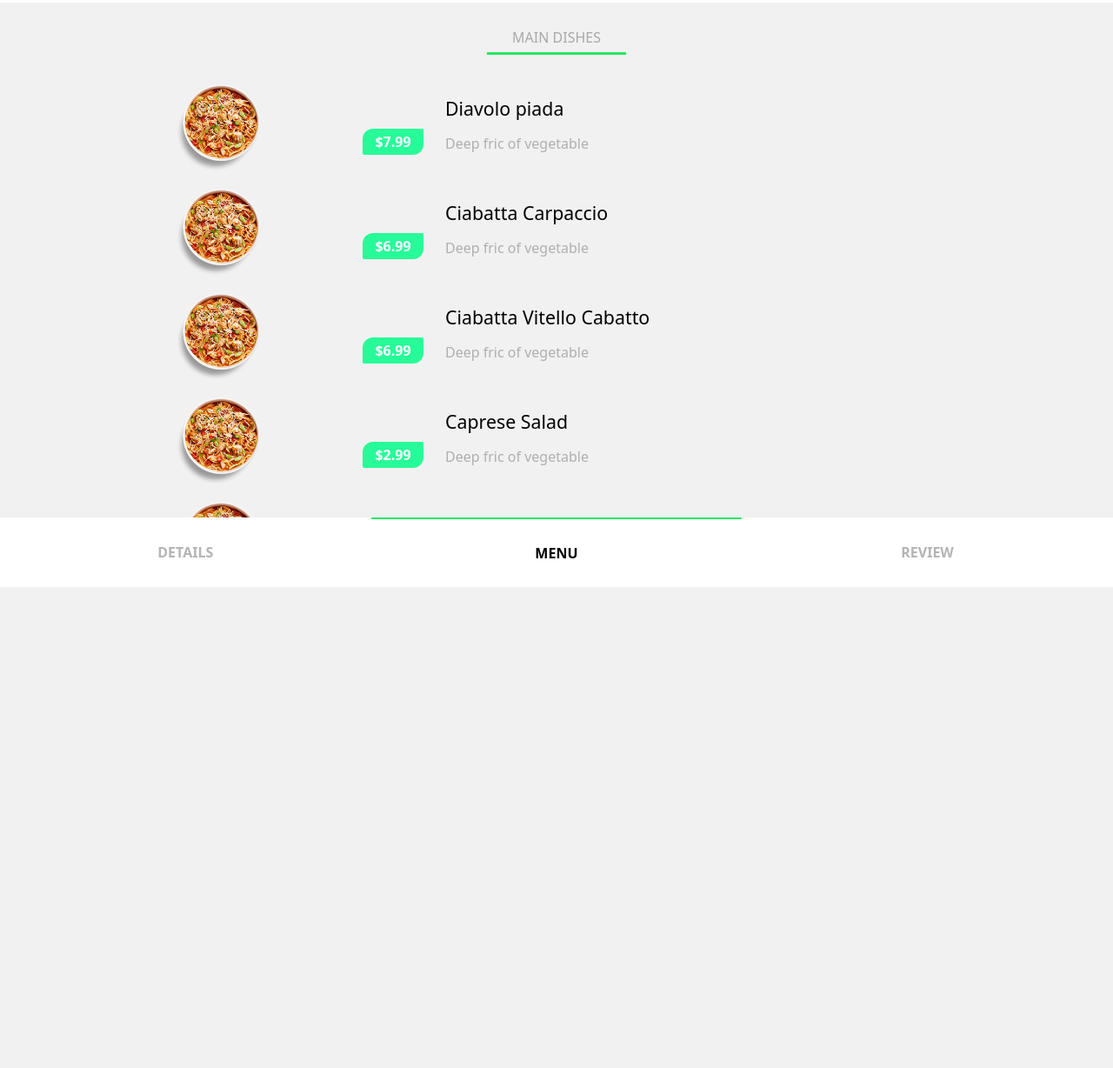
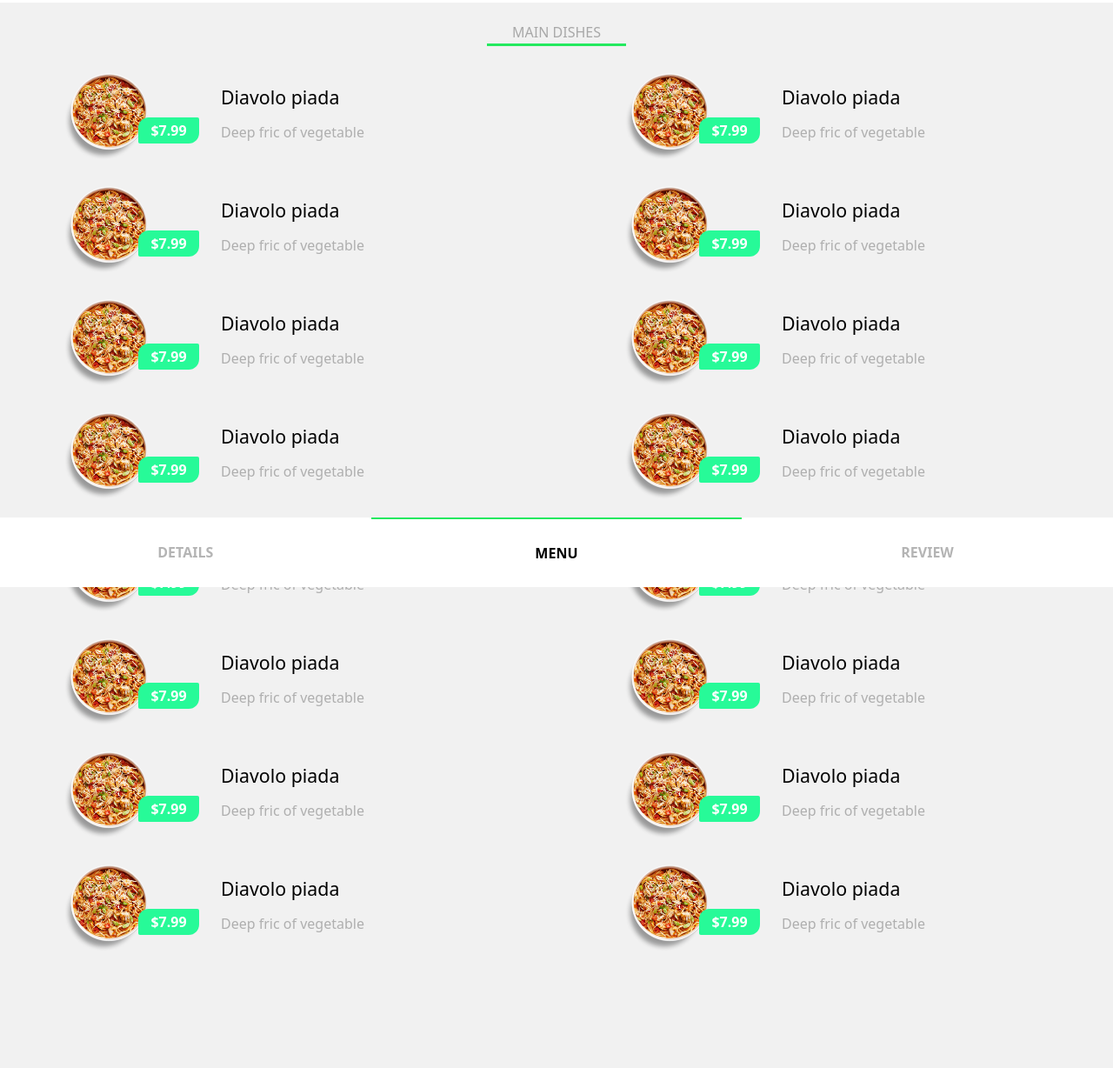
Before and after one commit to lightbblue/app_restaurante, a plain HTML site: page platillos.html in a window 1280 px wide. Shown: the part 125-1353 px from the top of the page at 87% size. Before the commit the page ends 800 px from the top, so only its background shows below. Drawn offline with Linux system fonts and the light colour scheme.

Commit message:
Final App Restaurante

```diff
--- a/css/platillos.css
+++ b/css/platillos.css
@@ -15,6 +15,7 @@ body{
     display: flex;
     flex-direction: column;
     background-color: rgb(241, 241, 241);
+    padding-bottom: 10%!important;
     & header{
         position: relative;
         top: 0;
@@ -55,10 +56,10 @@ body{
         }
         & .container{
             width: 100%;
-            height: 87.5%;
             display: flex;
             flex-direction: column;
             overflow-y: scroll;
+            padding-bottom: 15%;
             & a{
                 color: black;
             }
@@ -110,12 +111,12 @@ body{
         }
     }
     & nav{
-        position: absolute;
+        position: fixed;
         bottom: 0px;
         height: 10%;
         width: 100%;
         display: flex;
-        background-color: white;
+        background-color: rgb(255, 255, 255);
         & .boton{
             flex: 0 0 33.33%;
             background-color: transparent;
@@ -134,3 +135,17 @@ body{
         }
     }
 }
+@media screen and (orientation=landscape){
+     .container{
+        display: flex;
+        /* width: 80%!important;  */
+        flex-direction: row!important;
+        flex-wrap: wrap!important;
+        padding-bottom: 10%!important;
+        gap: 10px;
+        .card{
+            height: 100px;
+            flex: 0 0 calc(50% - 5px)!important;
+        }
+    }
+}
--- a/platillos.html
+++ b/platillos.html
@@ -15,8 +15,7 @@
     <main>
         <section>MAIN DISHES<div></div></section>
         <div class="container">
-            <a href="./comida.html">
-                <div class="card">
+            <a href="./comida.html" class="card">
                 <div class="fotocontainer">
                     <img src="./img/diavolo-pasta-6c705f25988e2c773945c5fd250e748b6ab5d3f450c5c2c2111ca5216b31e501.png" class="foto">
                     <div class="precio">$7.99</div>
@@ -25,50 +24,9 @@
                     <div class="title">Diavolo piada</div>
                     <div class="desc">Deep fric of vegetable</div>
                 </div>
-                </div>
             </a>
 
-            <a href="./comida.html">
-                <div class="card">
-                    <div class="fotocontainer">
-                        <img src="./img/diavolo-pasta-6c705f25988e2c773945c5fd250e748b6ab5d3f450c5c2c2111ca5216b31e501.png" class="foto">
-                        <div class="precio">$6.99</div>
-                    </div>
-                    <div class="info">
-                        <div class="title">Ciabatta Carpaccio</div>
-                        <div class="desc">Deep fric of vegetable</div>
-                    </div>
-                </div>
-            </a>
-
-            <a href="./comida.html">
-                <div class="card">
-                    <div class="fotocontainer">
-                        <img src="./img/diavolo-pasta-6c705f25988e2c773945c5fd250e748b6ab5d3f450c5c2c2111ca5216b31e501.png" class="foto">
-                        <div class="precio">$6.99</div>
-                    </div>
-                    <div class="info">
-                        <div class="title">Ciabatta Vitello Cabatto</div>
-                        <div class="desc">Deep fric of vegetable</div>
-                    </div>
-                </div>
-            </a>
-
-            <a href="./comida.html">
-                <div class="card">
-                    <div class="fotocontainer">
-                        <img src="./img/diavolo-pasta-6c705f25988e2c773945c5fd250e748b6ab5d3f450c5c2c2111ca5216b31e501.png" class="foto">
-                        <div class="precio">$2.99</div>
-                    </div>
-                    <div class="info">
-                        <div class="title">Caprese Salad</div>
-                        <div class="desc">Deep fric of vegetable</div>
-                    </div>
-                </div>
-            </a>
-
-            <a href="./comida.html">
-                <div class="card">
+            <a href="./comida.html" class="card">
                 <div class="fotocontainer">
                     <img src="./img/diavolo-pasta-6c705f25988e2c773945c5fd250e748b6ab5d3f450c5c2c2111ca5216b31e501.png" class="foto">
                     <div class="precio">$7.99</div>
@@ -77,49 +35,9 @@
                     <div class="title">Diavolo piada</div>
                     <div class="desc">Deep fric of vegetable</div>
                 </div>
-                </div>
             </a>
 
-            <a href="./comida.html">
-                <div class="card">
-                    <div class="fotocontainer">
-                        <img src="./img/diavolo-pasta-6c705f25988e2c773945c5fd250e748b6ab5d3f450c5c2c2111ca5216b31e501.png" class="foto">
-                        <div class="precio">$6.99</div>
-                    </div>
-                    <div class="info">
-                        <div class="title">Ciabatta Carpaccio</div>
-                        <div class="desc">Deep fric of vegetable</div>
-                    </div>
-                </div>
-            </a>
-
-            <a href="./comida.html">
-                <div class="card">
-                    <div class="fotocontainer">
-                        <img src="./img/diavolo-pasta-6c705f25988e2c773945c5fd250e748b6ab5d3f450c5c2c2111ca5216b31e501.png" class="foto">
-                        <div class="precio">$6.99</div>
-                    </div>
-                    <div class="info">
-                        <div class="title">Ciabatta Vitello Cabatto</div>
-                        <div class="desc">Deep fric of vegetable</div>
-                    </div>
-                </div>
-            </a>
-
-            <a href="./comida.html">
-                <div class="card">
-                    <div class="fotocontainer">
-                        <img src="./img/diavolo-pasta-6c705f25988e2c773945c5fd250e748b6ab5d3f450c5c2c2111ca5216b31e501.png" class="foto">
-                        <div class="precio">$2.99</div>
-                    </div>
-                    <div class="info">
-                        <div class="title">Caprese Salad</div>
-                        <div class="desc">Deep fric of vegetable</div>
-                    </div>
-                </div>
-            </a>
-            <a href="./comida.html">
-                <div class="card">
+            <a href="./comida.html" class="card">
                 <div class="fotocontainer">
                     <img src="./img/diavolo-pasta-6c705f25988e2c773945c5fd250e748b6ab5d3f450c5c2c2111ca5216b31e501.png" class="foto">
                     <div class="precio">$7.99</div>
@@ -128,50 +46,9 @@
                     <div class="title">Diavolo piada</div>
                     <div class="desc">Deep fric of vegetable</div>
                 </div>
-                </div>
             </a>
 
-            <a href="./comida.html">
-                <div class="card">
-                    <div class="fotocontainer">
-                        <img src="./img/diavolo-pasta-6c705f25988e2c773945c5fd250e748b6ab5d3f450c5c2c2111ca5216b31e501.png" class="foto">
-                        <div class="precio">$6.99</div>
-                    </div>
-                    <div class="info">
-                        <div class="title">Ciabatta Carpaccio</div>
-                        <div class="desc">Deep fric of vegetable</div>
-                    </div>
-                </div>
-            </a>
-
-            <a href="./comida.html">
-                <div class="card">
-                    <div class="fotocontainer">
-                        <img src="./img/diavolo-pasta-6c705f25988e2c773945c5fd250e748b6ab5d3f450c5c2c2111ca5216b31e501.png" class="foto">
-                        <div class="precio">$6.99</div>
-                    </div>
-                    <div class="info">
-                        <div class="title">Ciabatta Vitello Cabatto</div>
-                        <div class="desc">Deep fric of vegetable</div>
-                    </div>
-                </div>
-            </a>
-
-            <a href="./comida.html">
-                <div class="card">
-                    <div class="fotocontainer">
-                        <img src="./img/diavolo-pasta-6c705f25988e2c773945c5fd250e748b6ab5d3f450c5c2c2111ca5216b31e501.png" class="foto">
-                        <div class="precio">$2.99</div>
-                    </div>
-                    <div class="info">
-                        <div class="title">Caprese Salad</div>
-                        <div class="desc">Deep fric of vegetable</div>
-                    </div>
-                </div>
-            </a>
-
-            <a href="./comida.html">
-                <div class="card">
+            <a href="./comida.html" class="card">
                 <div class="fotocontainer">
                     <img src="./img/diavolo-pasta-6c705f25988e2c773945c5fd250e748b6ab5d3f450c5c2c2111ca5216b31e501.png" class="foto">
                     <div class="precio">$7.99</div>
@@ -180,45 +57,137 @@
                     <div class="title">Diavolo piada</div>
                     <div class="desc">Deep fric of vegetable</div>
                 </div>
+            </a>
+
+            <a href="./comida.html" class="card">
+                <div class="fotocontainer">
+                    <img src="./img/diavolo-pasta-6c705f25988e2c773945c5fd250e748b6ab5d3f450c5c2c2111ca5216b31e501.png" class="foto">
+                    <div class="precio">$7.99</div>
+                </div>
+                <div class="info">
+                    <div class="title">Diavolo piada</div>
+                    <div class="desc">Deep fric of vegetable</div>
                 </div>
             </a>
 
-            <a href="./comida.html">
-                <div class="card">
+            <a href="./comida.html" class="card">
                 <div class="fotocontainer">
                     <img src="./img/diavolo-pasta-6c705f25988e2c773945c5fd250e748b6ab5d3f450c5c2c2111ca5216b31e501.png" class="foto">
-                        <div class="precio">$6.99</div>
+                    <div class="precio">$7.99</div>
                 </div>
                 <div class="info">
-                        <div class="title">Ciabatta Carpaccio</div>
+                    <div class="title">Diavolo piada</div>
                     <div class="desc">Deep fric of vegetable</div>
-                    </div>
                 </div>
             </a>
 
-            <a href="./comida.html">
-                <div class="card">
+            <a href="./comida.html" class="card">
                 <div class="fotocontainer">
                     <img src="./img/diavolo-pasta-6c705f25988e2c773945c5fd250e748b6ab5d3f450c5c2c2111ca5216b31e501.png" class="foto">
-                        <div class="precio">$6.99</div>
+                    <div class="precio">$7.99</div>
                 </div>
                 <div class="info">
-                        <div class="title">Ciabatta Vitello Cabatto</div>
+                    <div class="title">Diavolo piada</div>
                     <div class="desc">Deep fric of vegetable</div>
-                    </div>
                 </div>
             </a>
 
-            <a href="./comida.html">
-                <div class="card">
+            <a href="./comida.html" class="card">
                 <div class="fotocontainer">
                     <img src="./img/diavolo-pasta-6c705f25988e2c773945c5fd250e748b6ab5d3f450c5c2c2111ca5216b31e501.png" class="foto">
-                        <div class="precio">$2.99</div>
+                    <div class="precio">$7.99</div>
                 </div>
                 <div class="info">
-                        <div class="title">Caprese Salad</div>
+                    <div class="title">Diavolo piada</div>
                     <div class="desc">Deep fric of vegetable</div>
                 </div>
+            </a>
+
+            <a href="./comida.html" class="card">
+                <div class="fotocontainer">
+                    <img src="./img/diavolo-pasta-6c705f25988e2c773945c5fd250e748b6ab5d3f450c5c2c2111ca5216b31e501.png" class="foto">
+                    <div class="precio">$7.99</div>
+                </div>
+                <div class="info">
+                    <div class="title">Diavolo piada</div>
+                    <div class="desc">Deep fric of vegetable</div>
+                </div>
+            </a>
+
+            <a href="./comida.html" class="card">
+                <div class="fotocontainer">
+                    <img src="./img/diavolo-pasta-6c705f25988e2c773945c5fd250e748b6ab5d3f450c5c2c2111ca5216b31e501.png" class="foto">
+                    <div class="precio">$7.99</div>
+                </div>
+                <div class="info">
+                    <div class="title">Diavolo piada</div>
+                    <div class="desc">Deep fric of vegetable</div>
+                </div>
+            </a>
+
+            <a href="./comida.html" class="card">
+                <div class="fotocontainer">
+                    <img src="./img/diavolo-pasta-6c705f25988e2c773945c5fd250e748b6ab5d3f450c5c2c2111ca5216b31e501.png" class="foto">
+                    <div class="precio">$7.99</div>
+                </div>
+                <div class="info">
+                    <div class="title">Diavolo piada</div>
+                    <div class="desc">Deep fric of vegetable</div>
+                </div>
+            </a>
+
+            <a href="./comida.html" class="card">
+                <div class="fotocontainer">
+                    <img src="./img/diavolo-pasta-6c705f25988e2c773945c5fd250e748b6ab5d3f450c5c2c2111ca5216b31e501.png" class="foto">
+                    <div class="precio">$7.99</div>
+                </div>
+                <div class="info">
+                    <div class="title">Diavolo piada</div>
+                    <div class="desc">Deep fric of vegetable</div>
+                </div>
+            </a>
+
+            <a href="./comida.html" class="card">
+                <div class="fotocontainer">
+                    <img src="./img/diavolo-pasta-6c705f25988e2c773945c5fd250e748b6ab5d3f450c5c2c2111ca5216b31e501.png" class="foto">
+                    <div class="precio">$7.99</div>
+                </div>
+                <div class="info">
+                    <div class="title">Diavolo piada</div>
+                    <div class="desc">Deep fric of vegetable</div>
+                </div>
+            </a>
+
+            <a href="./comida.html" class="card">
+                <div class="fotocontainer">
+                    <img src="./img/diavolo-pasta-6c705f25988e2c773945c5fd250e748b6ab5d3f450c5c2c2111ca5216b31e501.png" class="foto">
+                    <div class="precio">$7.99</div>
+                </div>
+                <div class="info">
+                    <div class="title">Diavolo piada</div>
+                    <div class="desc">Deep fric of vegetable</div>
+                </div>
+            </a>
+
+            <a href="./comida.html" class="card">
+                <div class="fotocontainer">
+                    <img src="./img/diavolo-pasta-6c705f25988e2c773945c5fd250e748b6ab5d3f450c5c2c2111ca5216b31e501.png" class="foto">
+                    <div class="precio">$7.99</div>
+                </div>
+                <div class="info">
+                    <div class="title">Diavolo piada</div>
+                    <div class="desc">Deep fric of vegetable</div>
+                </div>
+            </a>
+
+            <a href="./comida.html" class="card">
+                <div class="fotocontainer">
+                    <img src="./img/diavolo-pasta-6c705f25988e2c773945c5fd250e748b6ab5d3f450c5c2c2111ca5216b31e501.png" class="foto">
+                    <div class="precio">$7.99</div>
+                </div>
+                <div class="info">
+                    <div class="title">Diavolo piada</div>
+                    <div class="desc">Deep fric of vegetable</div>
                 </div>
             </a>
         </div>
```
Lines whose indentation alone changed are shown as unchanged.
